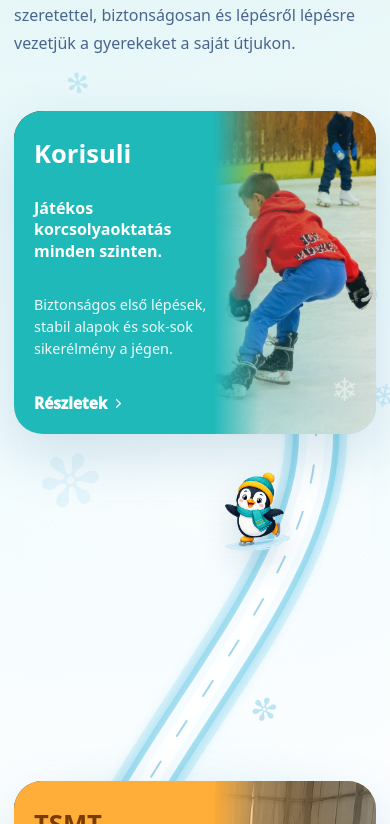
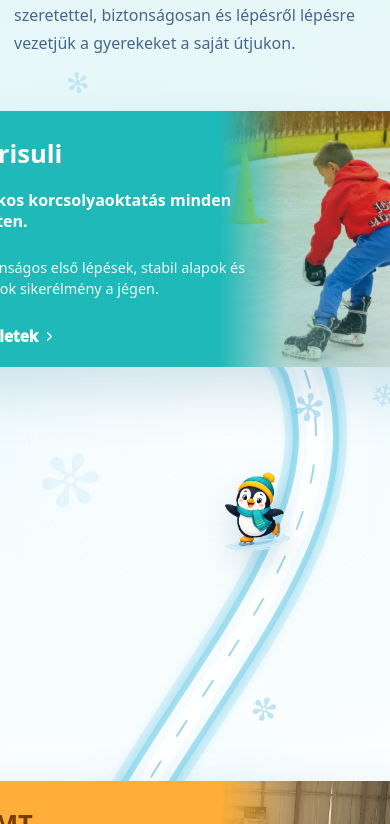
Before and after one commit to dodokrisz0312/engi-korisuli, a Next.js app: page / in a window 390 px wide. Shown: the part 1300-2124 px from the top of the page. Built offline with nearby package versions, Linux system fonts and the light colour scheme.

Commit message:
fix all from 900+

```diff
--- a/src/components/IceMap.tsx
+++ b/src/components/IceMap.tsx
@@ -36,7 +36,7 @@ const routeVariants: Record<RouteVariant, { viewBox: string; segments: RouteSegm
     segments: [
       {
         id: "small-desktop-journey",
-        d: "M860 200 C980 190 1250 280 1250 360 C1300 540 -700 650 560 1000 C1600 1300 1000 1300 860 1550",
+        d: "M1230 200 C1400 250 1700 350 1450 400 C1300 440 -700 650 560 1050 C1600 1400 1700 1300 1230 1550",
       },
     ],
   },
--- a/src/styles/components/IceMap.css
+++ b/src/styles/components/IceMap.css
@@ -108,7 +108,7 @@
   position: absolute;
   z-index: 4;
   display: block;
-  width: 800px;
+  width: 600px;
   height: 400px;
   min-height: 0;
   padding: 36px;
@@ -395,6 +395,20 @@
 }
 
 /* ==========================================================================
+   DESKTOP: 1800px-
+   ========================================================================== */
+
+@media (max-width: 1800px) {
+  .program-card {
+    width: clamp(500px, calc(50vw - 300px), 600px);
+  }
+
+  .program-content {
+    gap: 16px;
+  }
+}
+
+/* ==========================================================================
    DESKTOP: 1600px-
    ========================================================================== */
 
@@ -425,7 +439,7 @@
   }
 
   .program-card {
-    width: 700px;
+    width: clamp(450px, 37.5vw, 600px);
     height: 350px;
     min-height: 0;
     padding: 28px;
@@ -491,7 +505,7 @@
 
   .path-penguin-one {
     left: 56%;
-    top: 420px;
+    top: 400px;
     transform: rotate(0deg);
   }
 
@@ -533,7 +547,7 @@
   }
 
   .program-card {
-    width: min(540px, 54%);
+    width: clamp(500px, calc(33.333vw + 200px), 600px);
     height: 300px;
     min-height: 0;
     padding: 26px;
@@ -574,12 +588,12 @@
 
   .card-1 {
     left: 0;
-    top: 70px;
+    top: 30px;
   }
 
   .card-2 {
     right: 0;
-    top: 560px;
+    top: 590px;
   }
 
   .card-3 {
@@ -592,14 +606,14 @@
   }
 
   .path-penguin-one {
-    left: 56%;
+    left: 48%;
     top: 370px;
     transform: rotate(0deg);
   }
 
   .path-penguin-two {
     left: 40%;
-    top: 860px;
+    top: 920px;
     transform: scaleX(-1) rotate(-14deg);
   }
 }
@@ -635,7 +649,7 @@
   }
 
   .program-card {
-    width: min(460px, 49%);
+    width: clamp(500px, 42vw, 700px);
     height: auto;
     min-height: 330px;
     padding: 28px;
@@ -741,7 +755,7 @@
   .program-card {
     left: 50%;
     right: auto;
-    width: min(100%, 440px);
+    width: 500px;
     height: auto;
     min-height: 240px;
     padding: 20px;
```
